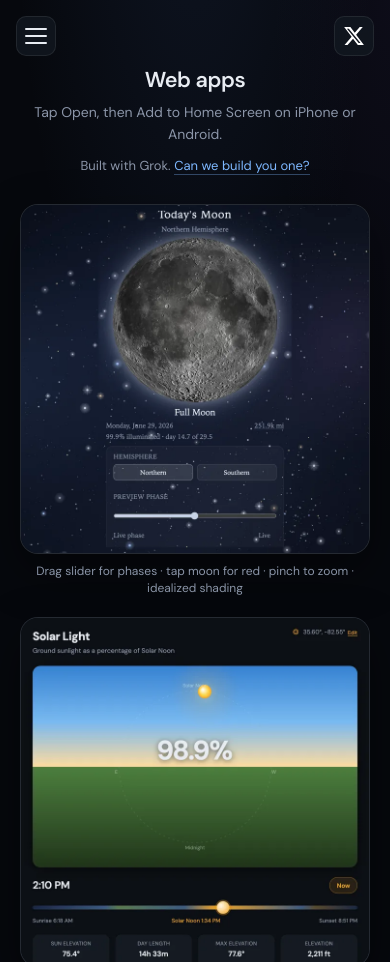
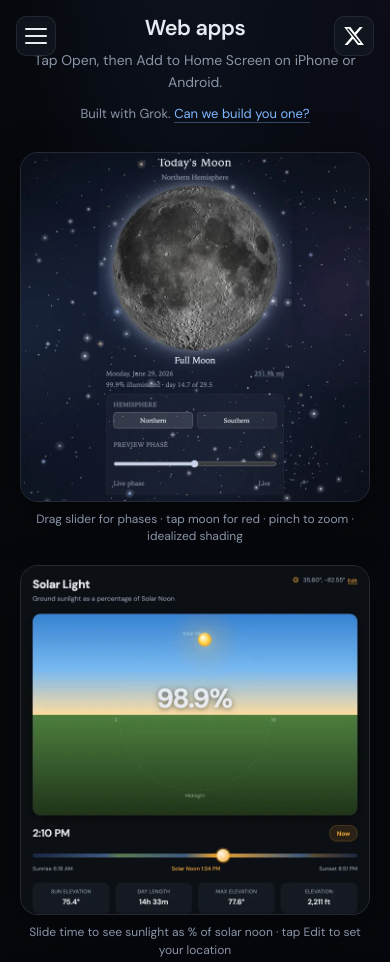
Before and after one commit to agamkram/markmaga-hub, a plain HTML site: page index.html in a window 390 px wide. Shown: the top 962 px of the page. Drawn offline with Linux system fonts and the light colour scheme.

Commit message:
Align Web apps top with corner button row
Match page top padding to fixed nav button offset so the intro
headline starts on the same line as the hamburger and X links.

```diff
--- a/styles.css
+++ b/styles.css
@@ -237,7 +237,7 @@ body {
   width: min(1120px, 100%);
   margin: 0 auto;
   padding:
-    calc(max(1rem, env(safe-area-inset-top)) + 3.25rem)
+    max(1rem, env(safe-area-inset-top))
     max(1.25rem, env(safe-area-inset-right))
     max(2.5rem, env(safe-area-inset-bottom))
     max(1.25rem, env(safe-area-inset-left));
```
